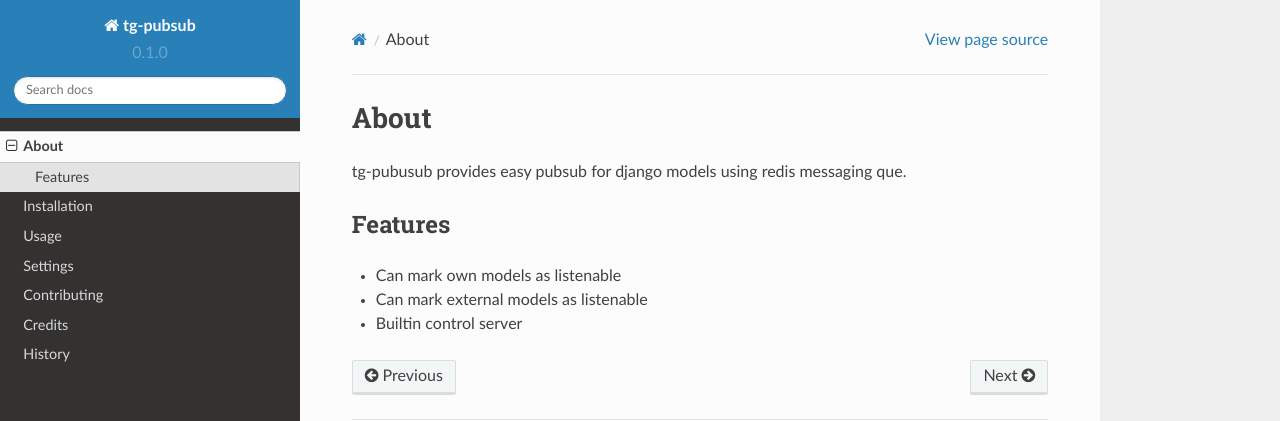
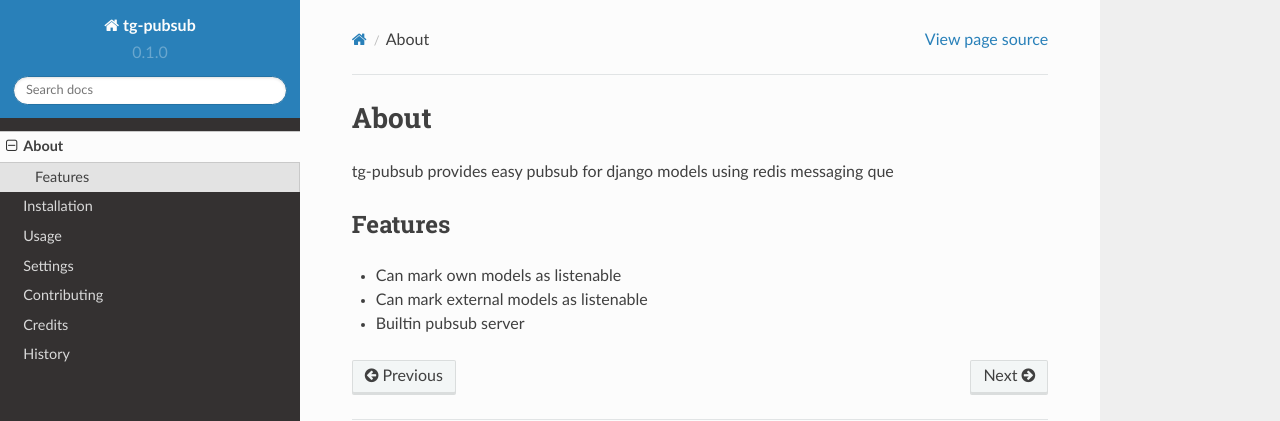
Before and after one commit to thorgate/tg-pubsub, a Sphinx documentation site: the page built from docs/readme.rst, in a window 1280 px wide. Shown: the top 421 px of the page. Built offline with Sphinx 7.4.7 and the Read the Docs theme 2.0.0, drawn with Linux system fonts in a browser that asks for light colours.

Commit message:
Typos and s/control/pubsub/

```diff
--- a/README.rst
+++ b/README.rst
@@ -23,7 +23,7 @@ Features
 
 * Can mark own models as listenable
 * Can mark external models as listenable
-* Builtin control server
+* Builtin pubsub server
 
 Credits
 -------
--- a/docs/readme.rst
+++ b/docs/readme.rst
@@ -2,11 +2,11 @@
 About
 =====
 
-tg-pubusub provides easy pubsub for django models using redis messaging que.
+tg-pubsub provides easy pubsub for django models using redis messaging que
 
 Features
 --------
 
 * Can mark own models as listenable
 * Can mark external models as listenable
-* Builtin control server
+* Builtin pubsub server
--- a/docs/settings.rst
+++ b/docs/settings.rst
@@ -8,12 +8,12 @@ List of available settings
 TG_PUBSUB_HOST
 ~~~~~~~~~~~~~~
 
-Network interface on which the pubsub control server should bind to (default: ``localhost``).
+Network interface on which the pubsub server should bind to (default: ``localhost``).
 
 TG_PUBSUB_PORT
 ~~~~~~~~~~~~~~
 
-Port on which the pubsub control server should listen on (default: ``8090``).
+Port on which the pubsub server should listen on (default: ``8090``).
 
 TG_PUBSUB_EXTRA_MODELS
 ~~~~~~~~~~~~~~~~~~~~~~
--- a/docs/usage.rst
+++ b/docs/usage.rst
@@ -48,7 +48,7 @@ model class. Returning False means the user won't get a push for a model that th
 Serialization
 -------------
 
-By default only the pk will be published by the control server to the clients. To add more model fields one
+By default only the pk will be published by the pubsub server to the clients. To add more model fields one
 can use ``serializer_fields`` attribute on the listenable model. However, this will only work if the added
 fields can be serialized to json (by drf) and are available as instance attributes.
 
```
Also changed, not shown: 2 other files.
